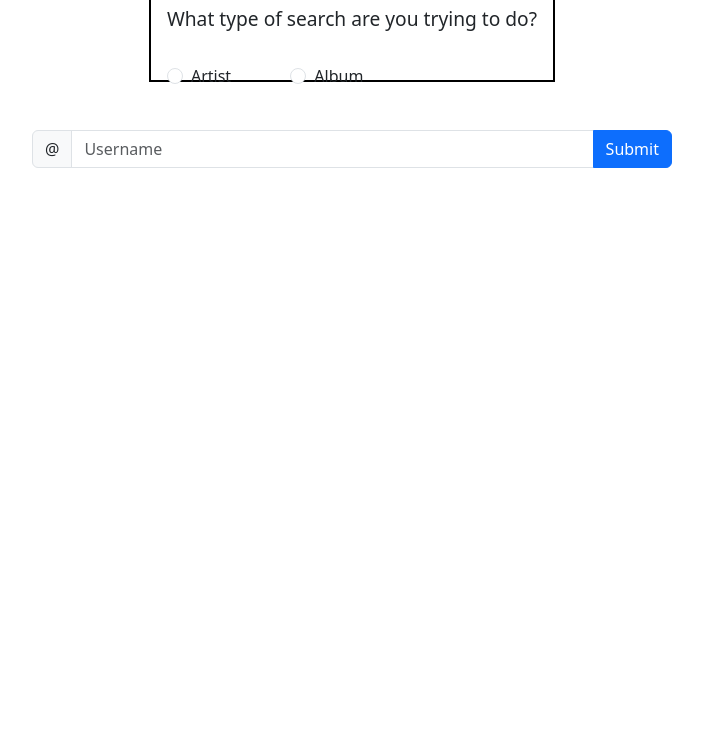
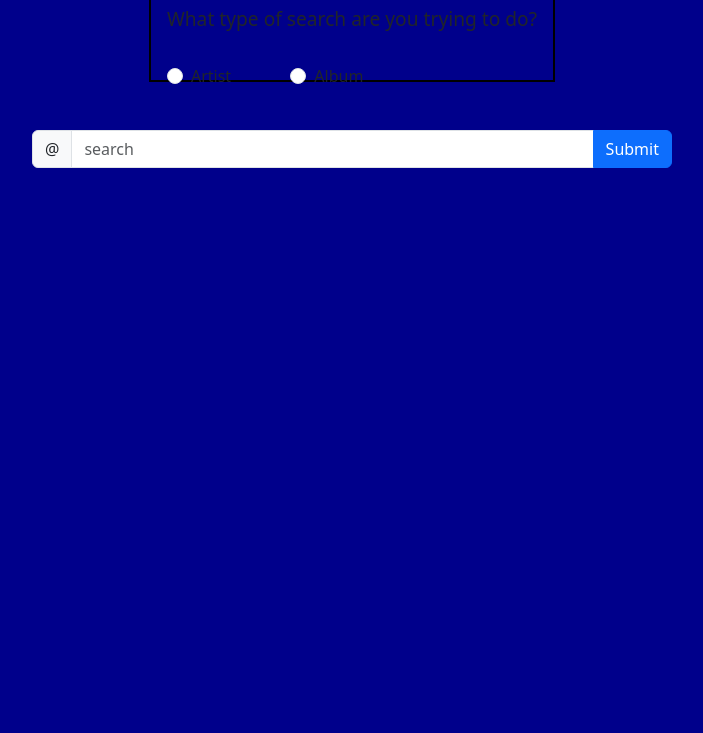
Before and after one commit to JamWithMari/JS-class, a plain HTML site: page assignment4/index.html in a window 1280 px wide. Shown: the part 67-800 px from the top of the page, without its empty margins (288-991 px from the left). Drawn offline with nearby package versions, Linux system fonts and the light colour scheme.

Commit message:
assignment 4

```diff
--- a/assignment4/css/style.css
+++ b/assignment4/css/style.css
@@ -3,6 +3,7 @@ body{
     display: flex;
     flex-direction: column;
     align-items: center;
+    background: darkblue;
 }
 
 .select-type{
--- a/assignment4/index.html
+++ b/assignment4/index.html
@@ -26,7 +26,7 @@
 
     <div class="input-group flex-nowrap" id="search">
         <span class="input-group-text" id="addon-wrapping">@</span>
-        <input type="text" class="form-control" placeholder="Username" aria-label="Username" aria-describedby="addon-wrapping" id="user-input">
+        <input type="text" class="form-control" placeholder="search" aria-label="search" aria-describedby="addon-wrapping" id="user-input">
         <button type="button" class="btn btn-primary" id="submit">Submit</button>
       </div>
 
```
